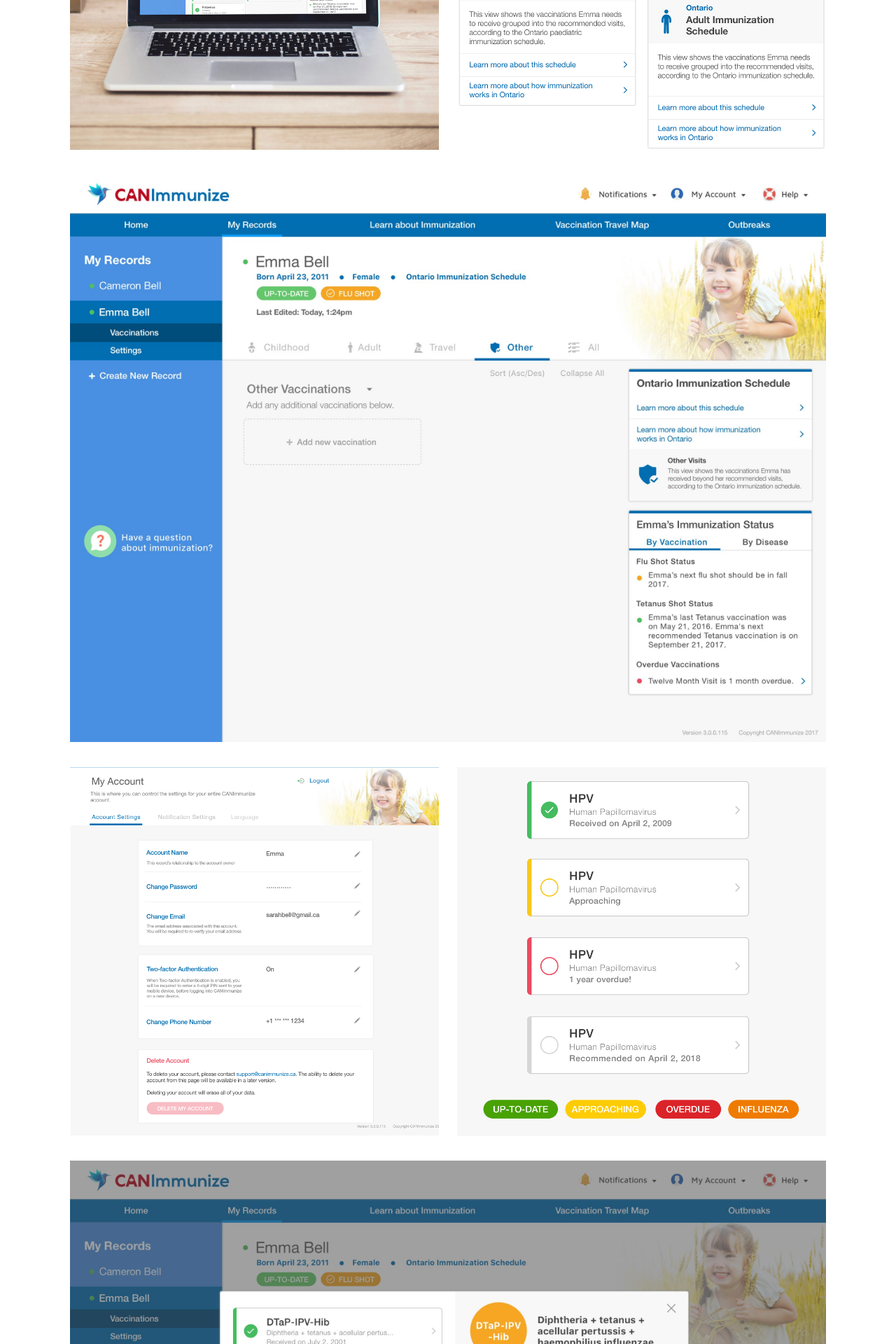
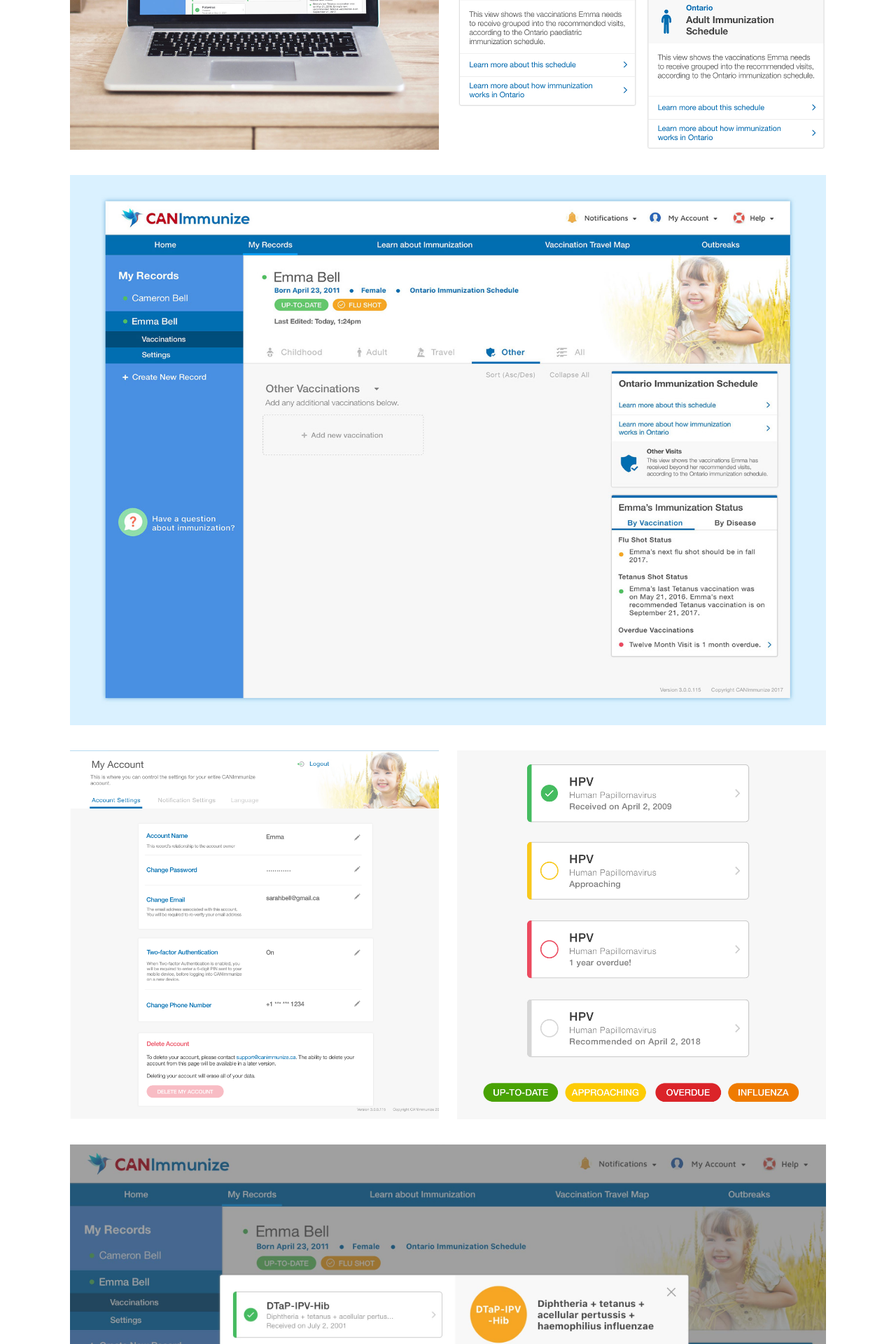
Before and after one commit to muxlowc/portfolio-site, a Jekyll site: the page built from ottawamhealth.html, in a window 1280 px wide. Shown: the part 2403-4323 px from the top of the page at 70% size. Built offline with Jekyll 4.4.1, drawn with Linux system fonts in a browser that asks for light colours.

Commit message:
ADDED IMG

```diff
--- a/ottawamhealth.html
+++ b/ottawamhealth.html
@@ -22,7 +22,7 @@
         <img src="{{site.baseurl}}/images/canim-webclient-vax.png" alt="an overview of the different provincial immunization schedules">
       </div>
       <div class="portfolio-content unit xs-1 s-1 m-1 l-1 xl-1">
-        <img src="{{site.baseurl}}/images/canim-webclient-scrolled.jpg" alt="screenshot showing the Other Vaccinations tab">
+        <img src="{{site.baseurl}}/images/canim-webclient-scrolled2.jpg" alt="screenshot showing the Other Vaccinations tab">
       </div>
       <div class="portfolio-content unit xs-1 s-1 m-1 l-1-2 xl-1-2">
         <img src="{{site.baseurl}}/images/canim-webclient-settings.png" alt="screenshot of the account settings page">
```
Also changed, not shown: images/canim-webclient-scrolled2.jpg (added).
